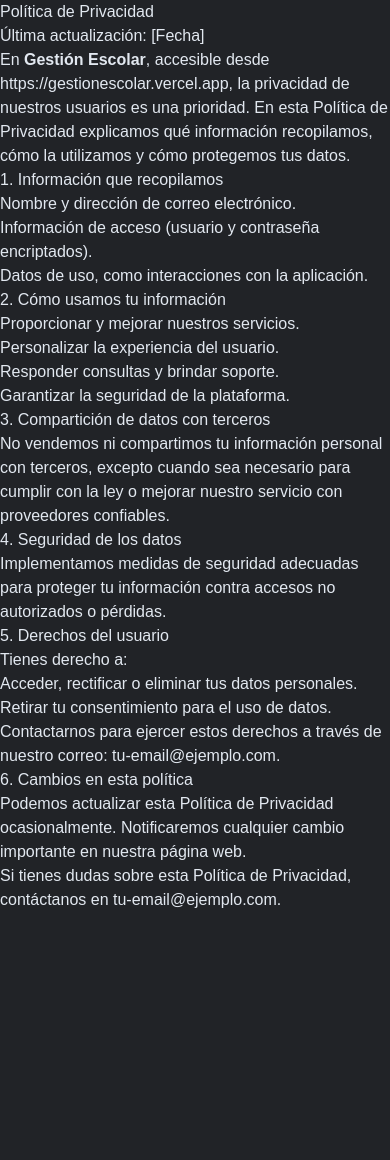
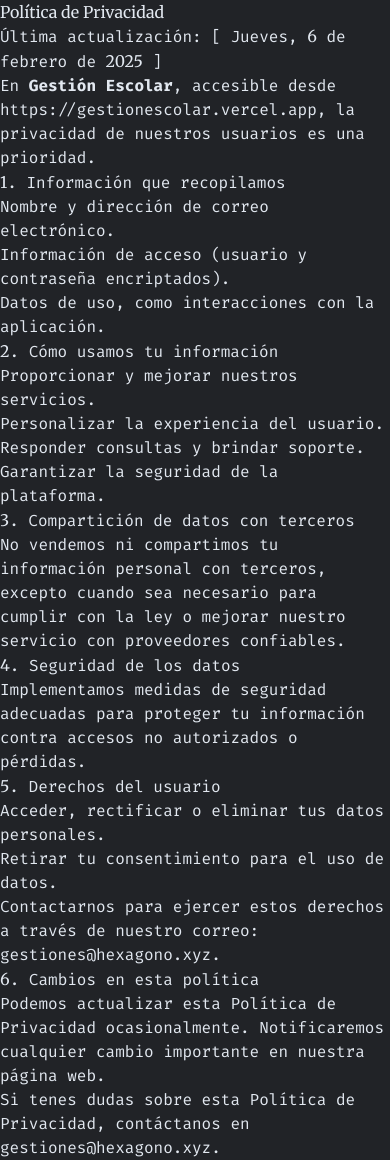
Before and after one commit to GRAMAPHENIA/ge-gestion-escolar-web-app, a Next.js app: page /politica-de-privacidad in a window 390 px wide. Before the commit the page ends 912 px from the top, so only its background shows below. Built offline with nearby package versions, Linux system fonts and the light colour scheme.

Commit message:
Actualizar estilos y estructura en SignupForm y Términos y Condiciones: mejorar presentación y responsividad, agregar fuentes y ajustar colores.

```diff
--- a/src/app/(routes)/politica-de-privacidad/page.jsx
+++ b/src/app/(routes)/politica-de-privacidad/page.jsx
@@ -1,93 +1,99 @@
-import React from 'react';
+"use client";
+
+import React from "react";
+import { Merriweather, Fira_Code } from "next/font/google";
+
+const merriweather = Merriweather({
+  weight: ["300", "400", "700", "900"],
+  subsets: ["latin"],
+  style: ["normal", "italic"],
+  display: "swap",
+});
+
+const firaCode = Fira_Code({
+  weight: ["300", "400", "500", "600", "700"],
+  subsets: ["latin"],
+  display: "swap",
+});
 
 const PoliticaDePrivacidad = () => {
   return (
-    <div
-      className="max-w-4xl mx-auto p-6 bg-gray-800 text-gray-200 rounded-lg"
-      aria-label="Política de Privacidad de Gestión Escolar"
-    >
-      <h1 className="text-3xl font-bold mb-4">Política de Privacidad</h1>
-      <p className="text-sm mb-6">Última actualización: [Fecha]</p>
+    <div className={`${firaCode.className} w-full flex flex-col justify-center items-center bg-[#1a1a1b] min-h-screen py-10 px-6`}>
+      <div className="max-w-5xl p-10 bg-[#212327] text-gray-200 rounded-lg shadow-lg">
+        <h1 className={`${merriweather.className} text-3xl font-bold text-orange-400`}>
+          Política de Privacidad
+        </h1>
+        <p className="text-sm text-zinc-400 italic mb-10">
+          Última actualización: [ Jueves, <span className={`${merriweather.className} italic text-orange-400`}>6</span> de febrero de <span className={`${merriweather.className} italic text-orange-400`}>2025</span> ]
+        </p>
 
         <p className="mb-4">
           En <strong>Gestión Escolar</strong>, accesible desde{' '}
           <a
             href="https://gestionescolar.vercel.app"
-          className="text-teal-400 underline hover:text-teal-300"
+            className="text-orange-400 underline hover:text-orange-300"
           >
             https://gestionescolar.vercel.app
           </a>
-        , la privacidad de nuestros usuarios es una prioridad. En esta Política
-        de Privacidad explicamos qué información recopilamos, cómo la utilizamos y
-        cómo protegemos tus datos.
+          , la privacidad de nuestros usuarios es una prioridad.
         </p>
 
-      <h2 className="text-2xl font-semibold mt-6 mb-2">1. Información que recopilamos</h2>
-      <ul className="list-disc list-inside mb-4">
+        <h2 className="text-2xl font-semibold mt-6 mb-2 text-white"><span className={`${merriweather.className} italic text-orange-400`}>1</span>. Información que recopilamos</h2>
+        <ul className="list-disc list-inside text-zinc-400 italic space-y-1">
           <li>Nombre y dirección de correo electrónico.</li>
           <li>Información de acceso (usuario y contraseña encriptados).</li>
           <li>Datos de uso, como interacciones con la aplicación.</li>
         </ul>
 
-      <h2 className="text-2xl font-semibold mt-6 mb-2">2. Cómo usamos tu información</h2>
-      <ul className="list-disc list-inside mb-4">
+        <h2 className="text-2xl font-semibold mt-6 mb-2 text-white"><span className={`${merriweather.className} italic text-orange-400`}>2</span>. Cómo usamos tu información</h2>
+        <ul className="list-disc list-inside text-zinc-400 italic space-y-1">
           <li>Proporcionar y mejorar nuestros servicios.</li>
           <li>Personalizar la experiencia del usuario.</li>
           <li>Responder consultas y brindar soporte.</li>
           <li>Garantizar la seguridad de la plataforma.</li>
         </ul>
 
-      <h2 className="text-2xl font-semibold mt-6 mb-2">
-        3. Compartición de datos con terceros
-      </h2>
-      <p className="mb-4">
-        No vendemos ni compartimos tu información personal con terceros, excepto
-        cuando sea necesario para cumplir con la ley o mejorar nuestro servicio con
-        proveedores confiables.
+        <h2 className="text-2xl font-semibold mt-6 mb-2 text-white"><span className={`${merriweather.className} italic text-orange-400`}>3</span>. Compartición de datos con terceros</h2>
+        <p className="mb-4 text-zinc-400">
+          No vendemos ni compartimos tu información personal con terceros, excepto cuando sea necesario para cumplir con la ley o mejorar nuestro servicio con proveedores confiables.
         </p>
 
-      <h2 className="text-2xl font-semibold mt-6 mb-2">4. Seguridad de los datos</h2>
-      <p className="mb-4">
-        Implementamos medidas de seguridad adecuadas para proteger tu información
-        contra accesos no autorizados o pérdidas.
+        <h2 className="text-2xl font-semibold mt-6 mb-2 text-white"><span className={`${merriweather.className} italic text-orange-400`}>4</span>. Seguridad de los datos</h2>
+        <p className="mb-4 text-zinc-400">
+          Implementamos medidas de seguridad adecuadas para proteger tu información contra accesos no autorizados o pérdidas.
         </p>
 
-      <h2 className="text-2xl font-semibold mt-6 mb-2">5. Derechos del usuario</h2>
-      <p className="mb-4">
-        Tienes derecho a:
-      </p>
-      <ul className="list-disc list-inside mb-4">
+        <h2 className="text-2xl font-semibold mt-6 mb-2 text-white"><span className={`${merriweather.className} italic text-orange-400`}>5</span>. Derechos del usuario</h2>
+        <ul className="list-disc list-inside text-zinc-400 italic space-y-1">
           <li>Acceder, rectificar o eliminar tus datos personales.</li>
           <li>Retirar tu consentimiento para el uso de datos.</li>
           <li>
             Contactarnos para ejercer estos derechos a través de nuestro correo:{' '}
             <a
-            href="mailto:tu-email@ejemplo.com"
-            className="text-teal-400 underline hover:text-teal-300"
+              href="mailto:gestiones@hexagono.xyz"
+              className="text-orange-400 underline hover:text-orange-300"
             >
-            tu-email@ejemplo.com
+              gestiones@hexagono.xyz
             </a>
             .
           </li>
         </ul>
 
-      <h2 className="text-2xl font-semibold mt-6 mb-2">
-        6. Cambios en esta política
-      </h2>
-      <p className="mb-4">
-        Podemos actualizar esta Política de Privacidad ocasionalmente.
-        Notificaremos cualquier cambio importante en nuestra página web.
+        <h2 className="text-2xl font-semibold mt-6 mb-2 text-white"><span className={`${merriweather.className} italic text-orange-400`}>6</span>. Cambios en esta política</h2>
+        <p className="mb-4 text-zinc-400">
+          Podemos actualizar esta Política de Privacidad ocasionalmente. Notificaremos cualquier cambio importante en nuestra página web.
         </p>
         <p>
-        Si tienes dudas sobre esta Política de Privacidad, contáctanos en{' '}
+          Si tenes dudas sobre esta Política de Privacidad, contáctanos en{' '}
           <a
-          href="mailto:tu-email@ejemplo.com"
-          className="text-teal-400 underline hover:text-teal-300"
+            href="mailto:gestiones@hexagono.xyz"
+            className="text-orange-400 underline hover:text-orange-300"
           >
-          tu-email@ejemplo.com
+            gestiones@hexagono.xyz
           </a>
           .
         </p>
+      </div>
     </div>
   );
 };
```
Also changed, not shown: src/app/(routes)/terminos-y-condiciones/page.tsx (+43 -26 lines), src/components/signup/SignupForm.tsx (+10 -3 lines). Lines whose indentation alone changed are shown as unchanged.
